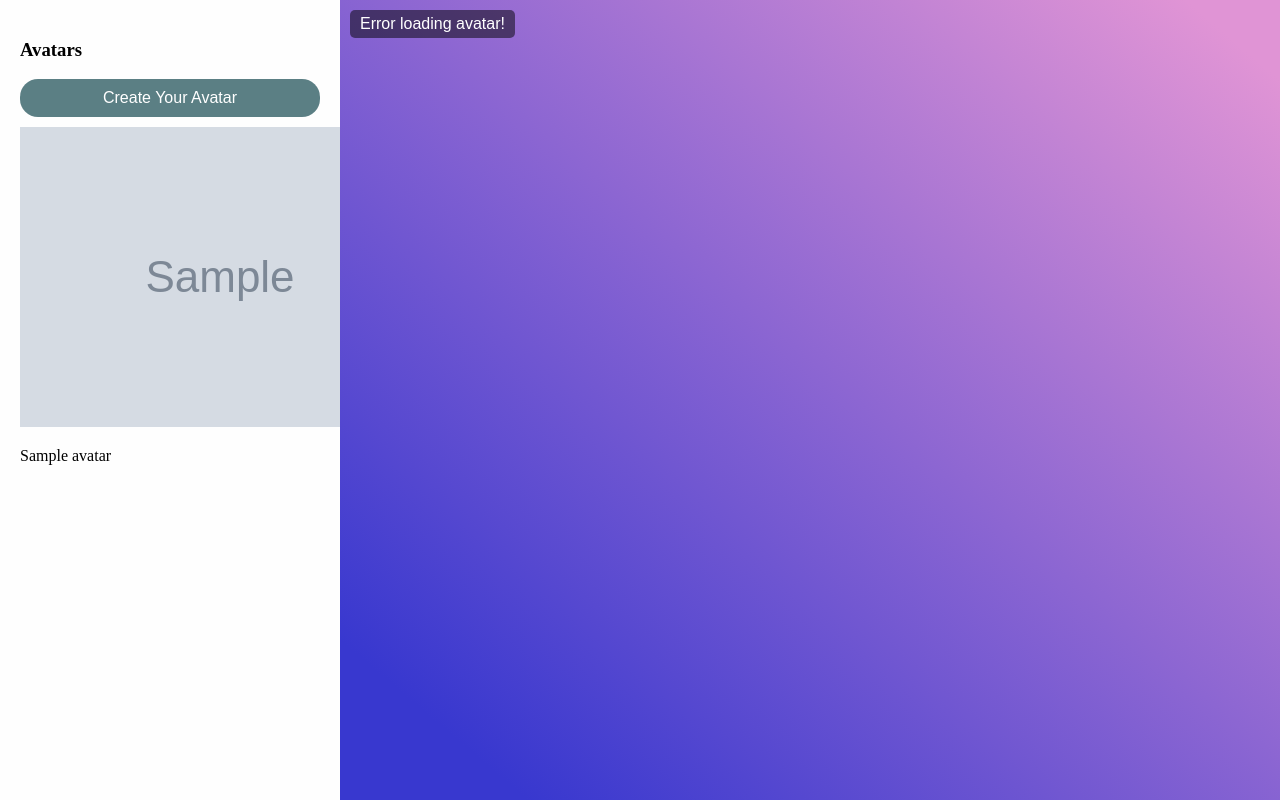
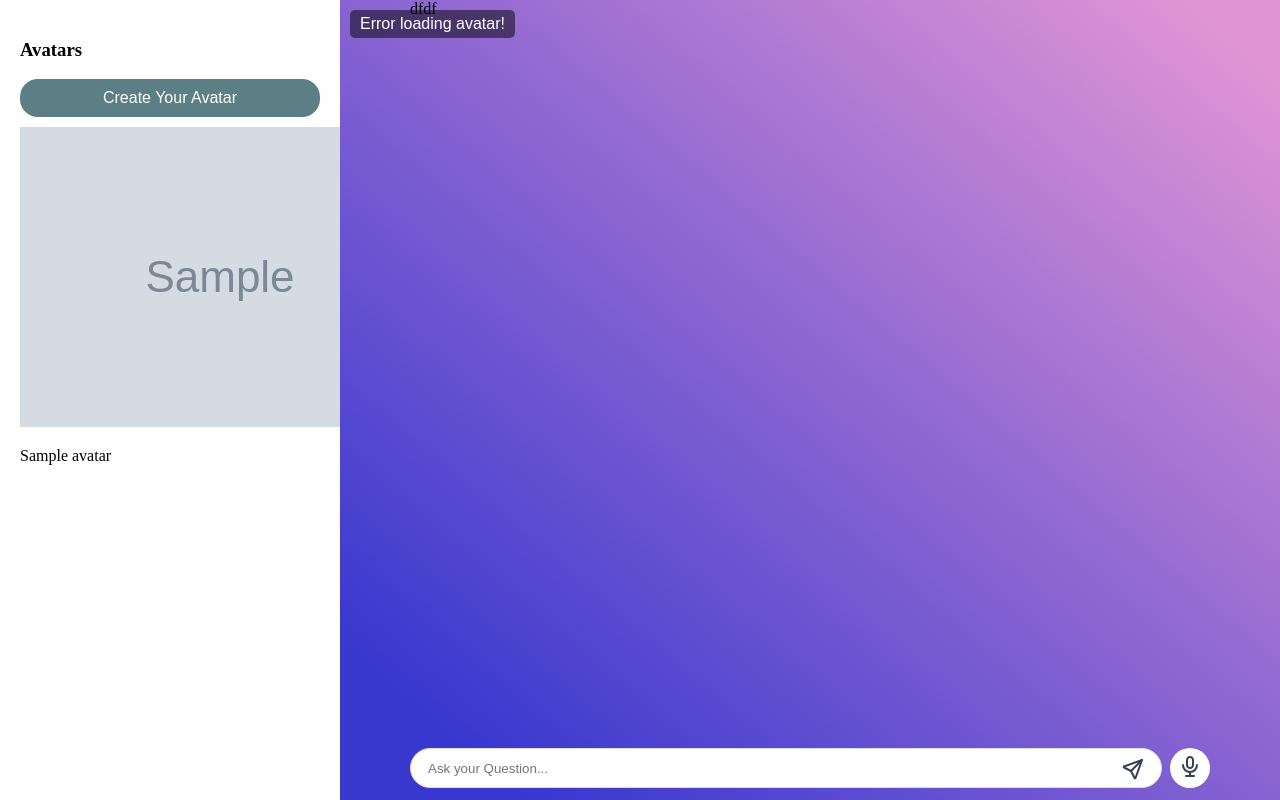
Before and after one commit to Harshvi-eDelta/VID-Assistant-UI, a Flask app: template avatar_ui/templates/index1.html in a window 1280 px wide. Run offline with Flask 3, Linux system fonts and the light colour scheme; the template is opened without the code that fills it: most values are stand-ins (such as "Sample title", 1, 10 or a date in 2020); grey boxes marked "Sample" are stand-in pictures; some libraries are stand-ins or nearby versions.

Commit message:
changes in UI

```diff
--- a/avatar_ui/app.py
+++ b/avatar_ui/app.py
@@ -14,10 +14,6 @@
 
 @app.route('/')
 def index():
-    # for filename in os.listdir(app.config['UPLOAD_FOLDER']):
-    #     if filename.endswith(('.jpg', '.jpeg', '.png')):
-    #         name = os.path.splitext(filename)[0]  # Get name without extension
-    #         avatars.append({'name': name, 'url': f"/static/uploads/{filename}"})
     return render_template('index.html', avatars=avatars)
 
 STATIC_FOLDER = os.path.join(os.path.dirname(os.path.abspath(__file__)), 'static')
--- a/avatar_ui/static/css/style1.css
+++ b/avatar_ui/static/css/style1.css
@@ -1,4 +1,7 @@
-body { margin: 0;overflow: hidden; }
+body {
+    margin: 0;
+    overflow: hidden;
+}
 
 .container {
     display: flex;
@@ -161,3 +164,118 @@
 .create-btn:hover {
     background-color: #0056b3;
 }
+
+
+
+.main-container{
+    display: flex;
+    flex-direction: column;
+    height: 100%;
+        position: relative;
+    z-index: 1;
+        max-width: 800px;
+    width: 100%;
+    margin: auto;
+}
+
+.chat-container{
+    flex: 1;
+}
+/* chatbot css */
+.chat-messages {
+    width: 100%;
+    flex-grow: 1;
+    overflow-y: auto;
+    padding: 15px;
+    background: transparent;
+    display: flex;
+    flex-direction: column;
+    row-gap: 12px;
+    max-width: 800px;
+    margin: auto;
+}
+.message {
+    width: 100%;
+    display: flex;
+    align-items: center;
+    justify-content: center;
+    padding-bottom: 12px;
+    gap: 8px;
+}
+
+.user-message {
+    background-color: #2E2E2E;
+    border-radius: 18px;
+    word-wrap: break-word;
+    padding: 8px 12px;
+    color: white;
+    max-width: 80%;
+    margin-left: auto;
+    text-align: end;
+    width: max-content;
+}
+.bot-message {
+    background-color: rgba(241, 240, 240, 0.8);
+    border-radius: 18px;
+    word-wrap: break-word;
+    padding: 8px 12px;
+    color: black;
+    max-width: 80%;
+    width: max-content;
+}
+
+
+
+.chat-input {
+    flex: 1;
+    padding: 10px 45px 10px 15px; /* 👈 Padding for send button inside */
+    border-radius: 20px;
+    border: 1px solid #e1dada;
+    background-color:#fff;
+    outline: none;
+    font-size: 16px;
+    position: relative;
+    align-items: center;
+
+
+}
+
+.chat-input input{
+    background: transparent;
+    border: none;
+    width: 100%;
+    outline: none;
+}
+
+@keyframes slideUp {
+    0% {
+      transform: translateY(20px);
+      opacity: 0;
+    }
+    100% {
+      transform: translateY(0px);
+      opacity: 1;
+    }
+  }
+  .message {
+      animation: slideUp 0.5s ease;
+
+  }
+.send-btn {
+    position: absolute;
+    right: 16px;
+    top: 8px;
+    background: transparent;
+    border: none;
+    padding:0;
+     cursor: pointer;
+}
+.mic-btn {
+   background-color: white;
+    color: grey;
+    border: none;
+    width: 40px;
+    height: 40px;
+    border-radius: 50%;
+    cursor: pointer;
+}
--- a/avatar_ui/static/js/main.js
+++ b/avatar_ui/static/js/main.js
@@ -49,7 +49,7 @@
         function (gltf) {
             avatar = gltf.scene;
             avatar.scale.set(1, 1, 1);
-            avatar.position.set(0, 0, 0);
+            avatar.position.set(0, 0, -1.8);
             scene.add(avatar);
             document.getElementById('info').textContent = 'Avatar Loaded!';
         },
--- a/avatar_ui/templates/index1.html
+++ b/avatar_ui/templates/index1.html
@@ -1,5 +1,6 @@
 <!DOCTYPE html>
 <html lang="en">
+
 <head>
     <link rel="stylesheet" href="{{ url_for('static', filename='css/style1.css') }}">
     <meta charset="UTF-8">
@@ -30,6 +31,23 @@
         <div class="main-content">
             <div id="info">Loading 3D Avatar...</div>
             <!-- Your Three.js canvas will appear here -->
+
+            <div class="main-container">
+                <div class="chat-container">dfdf</div>
+
+                <div class="message">
+                    <div class="chat-input">
+                        <input type="text" id="userInput" placeholder="Ask your Question...">
+                        <button class="send-btn" onclick="sendMessage()">
+
+                            <img src="../static/images/sendicon.svg" alt="">
+                        </button>
+                    </div>
+                     <button class="mic-btn" onclick="startListening()">
+                             <img src="../static/images/micicon.svg" alt="">
+                        </button>
+                </div>
+
             </div>
         </div>
 
@@ -46,8 +64,8 @@
                         <!-- Hidden file input -->
                         <input type="file" id="upload" name="image" accept="image/*" style="display: none;" required>
                         <!-- Image icon that triggers the file input -->
-                    <img id="uploadIcon" src="{{ url_for('static', filename='images/upload_icon1.png') }}" alt="Upload"
-                        class="upload-icon-img" onclick="document.getElementById('upload').click();">
+                        <img id="uploadIcon" src="{{ url_for('static', filename='images/upload_icon1.png') }}"
+                            alt="Upload" class="upload-icon-img" onclick="document.getElementById('upload').click();">
 
                         <!-- <label for="upload" class="upload-label">
                     <img src="{{ url_for('static', filename='images/upload_icon1.png') }}" alt="Upload" class="upload-icon-img">
@@ -57,6 +75,12 @@
                     <div class="modal-buttons">
                         <button type="button" class="cancel-btn" id="cancelBtn">Cancel</button>
                         <button type="submit" class="create-btn">Create</button>
+                    </div>
+
+                    <!-- <button class="mic-btn" onclick="startListening()" title="Start Voice Input">
+                <i class="fas fa-microphone"></i>
+            </button> -->
+                    <!-- <button class="mic-btn"><i class="fas fa-microphone" title="Start Voice Input" ></i></button>  -->
             </div>
             </form>
         </div>
@@ -131,6 +155,55 @@
 
     </script>
 
+    <!-- chatbot script -->
+    <script>
+        function sendMessage() {
+            const input = document.getElementById('userInput');
+            const message = input.value.trim();
+            if (message != "") {
+                const chatMessages = document.getElementById('chatMessages');
+
+                const userMessage = document.createElement('div');
+                userMessage.className = 'message ';
+
+                const userText = document.createElement('p'); // 👈 Create <p> element
+                userText.innerText = message; // 👈 Set the message inside <p>
+                userText.className = 'user-message ';
+                userMessage.appendChild(userText); // 👈 Append <p> into the div
+                // chatMessages.appendChild(userMessage); // 👈 Append div to chat container
+
+                input.value = '';
+                // smoothScrollToBottom(chatMessages);
+
+
+                // Bot reply
+                setTimeout(() => {
+                    const botMessage = document.createElement('div');
+                    botMessage.className = 'message';
+
+                    const botText = document.createElement('p'); // 👈 Create <p> for bot
+                    botText.innerText = " " + message;
+                    botText.className = 'bot-message';
+                    botMessage.appendChild(botText); // 👈 Append <p> to bot div
+                    // chatMessages.appendChild(botMessage);
+
+                    // smoothScrollToBottom(chatMessages);
+                }, 500);
+            }
+        }
+        function startListening() {
+            alert('Microphone clicked! (You can implement voice recording here)');
+        }
+
+        // function smoothScrollToBottom(element) {
+        //     element.scrollTo({
+        //         top: element.scrollHeight,
+        //         behavior: 'smooth'
+        //     });
+        // }
+
+    </script>
+
     <!-- Scripts -->
     <script type="importmap">
         {
```
Also changed, not shown: avatar_ui/static/images/micicon.svg (added), avatar_ui/static/images/sendicon.svg (added), 1 other file. Lines whose indentation alone changed are shown as unchanged.
